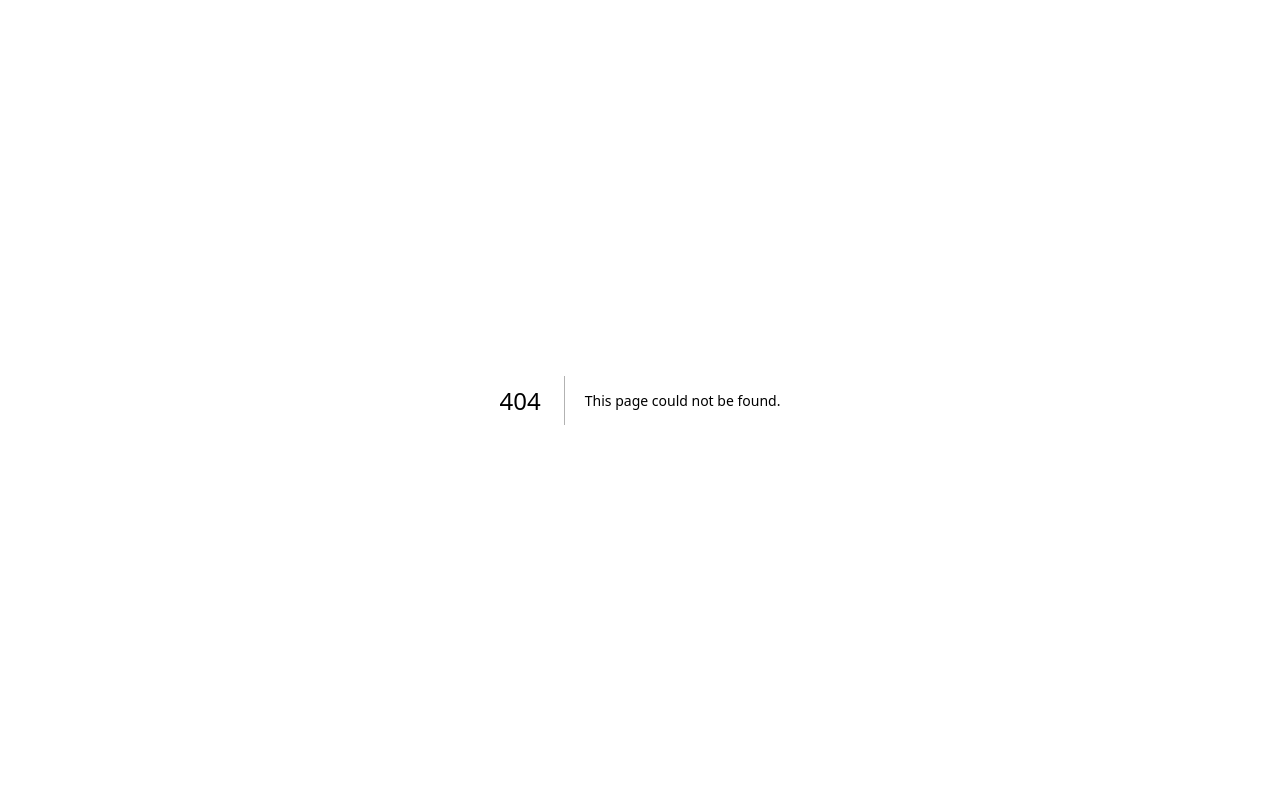
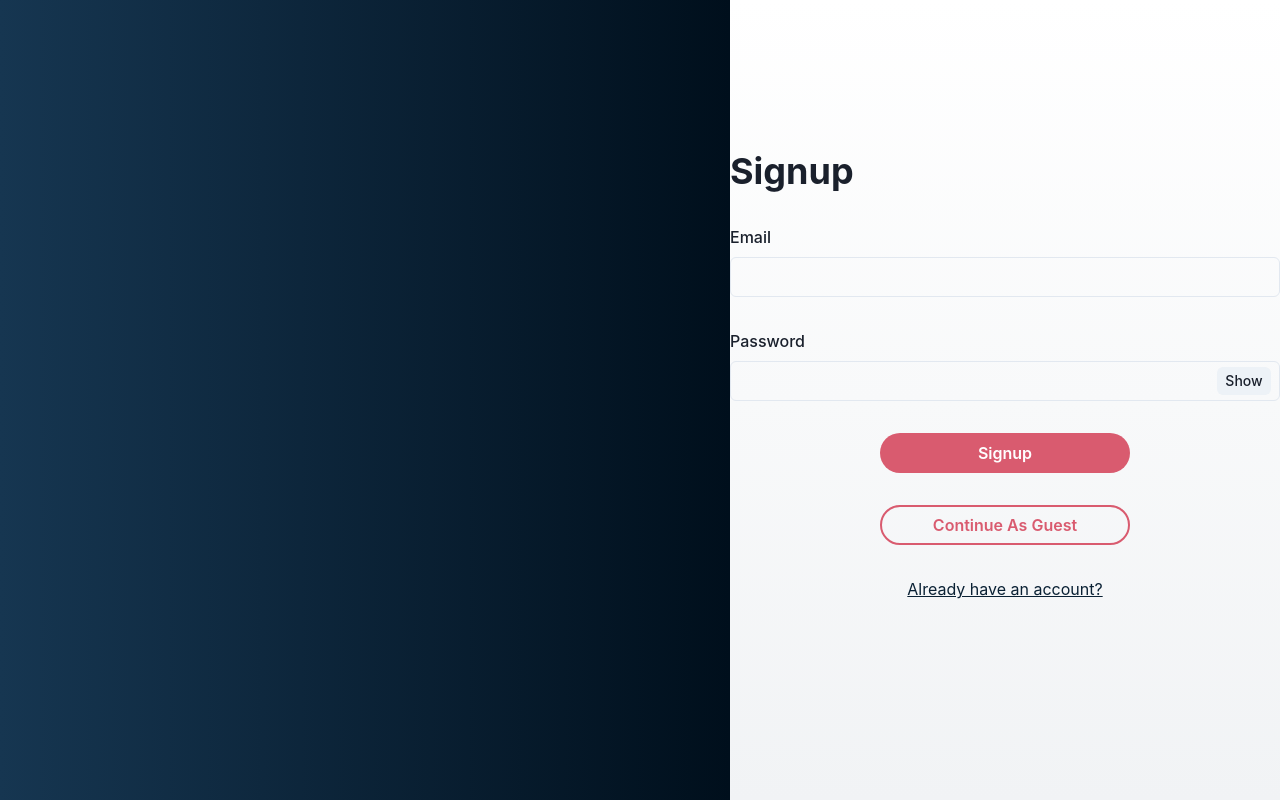
Before and after one commit to JNeuvonen/tesla-calc, a Next.js app: page /signup in a window 1280 px wide. Before the commit this address had no page. Built offline with nearby package versions, Linux system fonts and the light colour scheme.

Commit message:
Create signup page

```diff
--- /dev/null
+++ b/pages/signup.tsx
@@ -0,0 +1,100 @@
+import { Box, Button, Flex, Heading } from "@chakra-ui/react";
+import Link from "next/link";
+import { useRouter } from "next/router";
+import React, { useState } from "react";
+import isEmail from "validator/lib/isEmail";
+import isStrongPassword from "validator/lib/isStrongPassword";
+import { blueGradient, greyGradient } from "../chakra/gradients";
+import BlueText from "../components/StyleWrappers/BlueText";
+import TextInputLifeFeedback from "../components/TextInputLifeFeedback";
+
+const Login = () => {
+  const [emailIsValid, setEmailIsValid] = useState(false);
+  const [passwordIsValid, setPasswordIsValid] = useState(false);
+  const router = useRouter();
+
+  const validateEmail = (input: string) => {
+    const isValid = isEmail(input);
+    setEmailIsValid(isValid);
+    return isValid;
+  };
+
+  const validatePassword = (input: string) => {
+    const isValid = isStrongPassword(input);
+    setPasswordIsValid(isValid);
+    return isValid;
+  };
+
+  return (
+    <ContentStyles>
+      <Heading>Signup</Heading>
+      <form>
+        <Flex flexDir={"column"} rowGap={"32px"} marginTop={"32px"}>
+          <TextInputLifeFeedback
+            label={"email"}
+            helpText={"Valid email"}
+            type={"text"}
+            id={"email"}
+            name={"email"}
+            autocomplete={"email"}
+            validateFunction={validateEmail}
+            errorText={"Valid email is required"}
+          ></TextInputLifeFeedback>
+
+          <TextInputLifeFeedback
+            label={"Password"}
+            helpText={"Strong password"}
+            type={"password"}
+            id={"password"}
+            name={"password"}
+            autocomplete={"new-password"}
+            validateFunction={validatePassword}
+            errorText={"Strong password is required"}
+          ></TextInputLifeFeedback>
+
+          <Button width="250px" margin={"0 auto"}>
+            Signup
+          </Button>
+          <Button
+            variant={"primaryInverse"}
+            width={"250px"}
+            margin={"0 auto"}
+            onClick={() => router.push("/")}
+          >
+            Continue As Guest
+          </Button>
+
+          <Link href={"/login"}>
+            <BlueText textDecoration={"underline"} textAlign={"center"}>
+              Already have an account?
+            </BlueText>
+          </Link>
+        </Flex>
+      </form>
+    </ContentStyles>
+  );
+};
+
+export default Login;
+
+// STYLING
+
+export const ContentStyles = ({ children }: { children?: React.ReactNode }) => {
+  return (
+    <Flex bgGradient={greyGradient()} width={"100%"} height={"100vh"}>
+      <Box width={"80%"} height={"100vh"} bgGradient={blueGradient()}></Box>
+      <Flex
+        width={"50%"}
+        height={"100vh"}
+        justifyContent={"center"}
+        alignItems={"center"}
+      >
+        <Box>
+          <Box minHeight={"500px"} width={"550px"}>
+            {children}
+          </Box>
+        </Box>
+      </Flex>
+    </Flex>
+  );
+};
```
